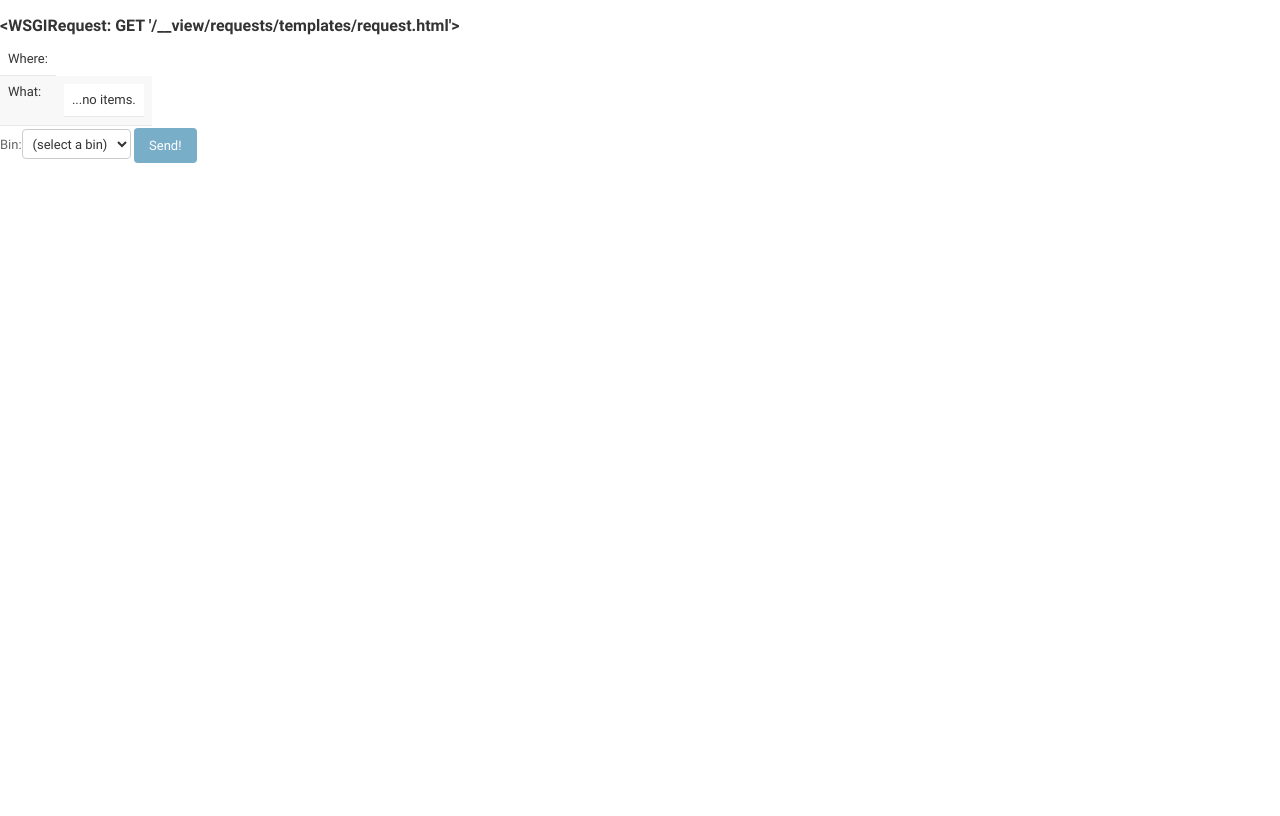
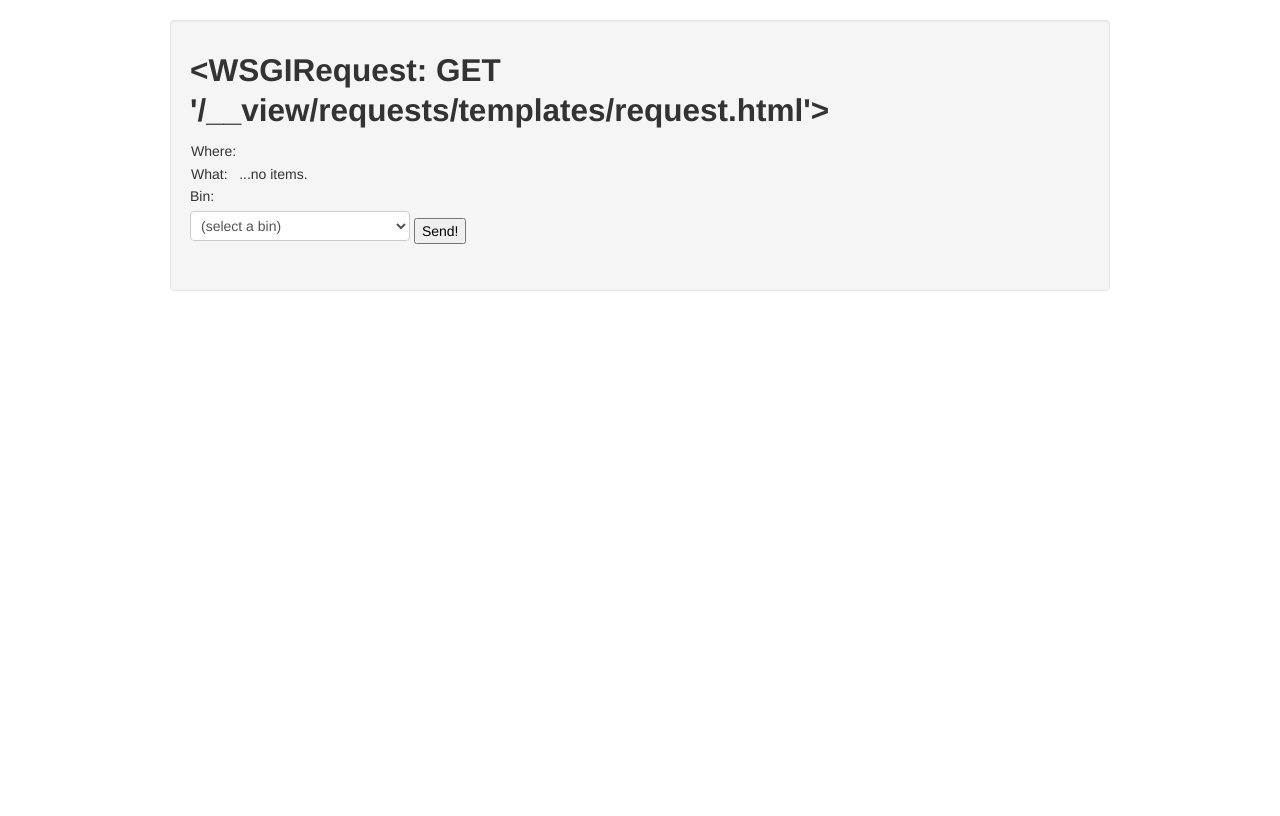
Before and after one commit to etoccalino/mary-and-millie, a Django app: template requests/templates/request.html in a window 1280 px wide. After the commit the page ends 291 px from the top, so only its background shows below. Run offline with Django 3.2, Linux system fonts and the light colour scheme; the template is opened without the code that fills it: values that come from a table or form of the project are taken from there, others are empty; parts of the project's set-up code (start-up, migrations or seed data) failed here and were passed over; some libraries are stand-ins or nearby versions.

Commit message:
styling the base template.

```diff
--- a/templates/base.html
+++ b/templates/base.html
@@ -1,19 +1,32 @@
-<!DOCTYPE HTML PUBLIC "-//W3C//DTD HTML 4.01 Transitional//EN" "http://www.w3.org/TR/html4/loose.dtd">
-<html>
+<!DOCTYPE html>
+<html lang="en">
   <head>
     <meta charset="utf-8">
+    <meta name="viewport" content="width=device-width, initial-scale=1.0">
     <title></title>
-    <link href="{{ STATIC_URL }}admin/css/base.css" rel="stylesheet" type="text/css">
-    <link href="{{ STATIC_URL }}admin/css/forms.css" rel="stylesheet" type="text/css">
+    <link href="{{ STATIC_URL }}libs/normalize/normalize.css" rel="stylesheet" media="screen">
+    <link href="{{ STATIC_URL }}libs/bootstrap/css/bootstrap.min.css" rel="stylesheet" media="screen">
+    <style type="text/css">
+      body {
+        padding-top: 20px;
+        padding-bottom: 10px;
+      }
+    </style>
   </head>
   <body>
 
 {% include "header.html" %}
 
+    <div class="container">
+      <div class="well">
 {% block content %}{% endblock %}
+      </div>
+    </div>
 
 {% include "footer.html" %}
 
+    <script src="//ajax.googleapis.com/ajax/libs/jquery/1.9.1/jquery.min.js"></script>
+    <script src="{{ STATIC_URL }}libs/bootstrap/js/bootstrap.min.js"></script>
 {% block scripts %}{% endblock %}
 
   </body>
```
